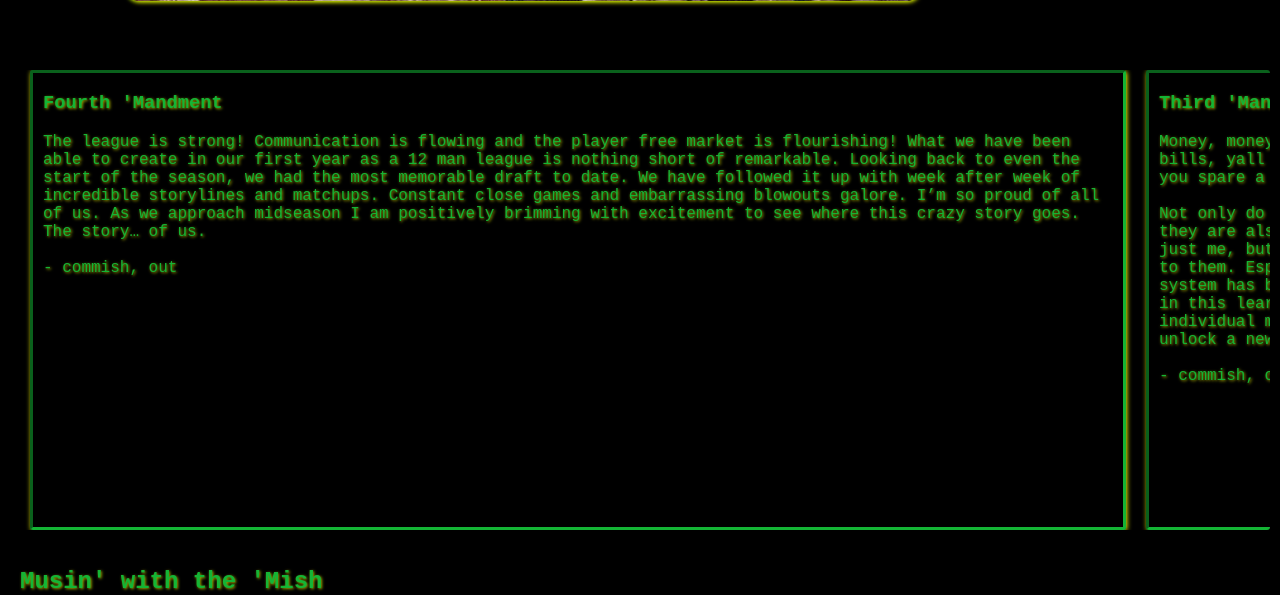
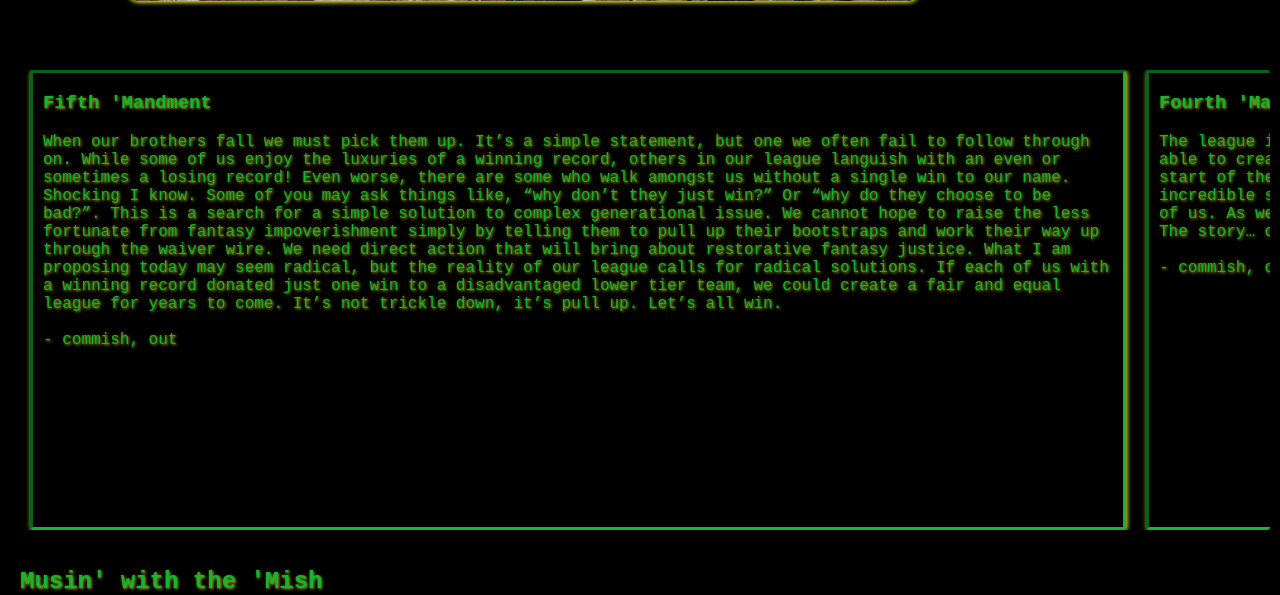
Before and after one commit to coglenn/FFF, a Flask app: template templates/news.html in a window 1280 px wide. Shown: the part 842-1437 px from the top of the page. Run offline with Flask 2, Linux system fonts and the light colour scheme; the template is opened without the code that fills it, so the values that code supplies are empty; parts of the project's set-up code (start-up, migrations or seed data) failed here and were passed over.

Commit message:
Update news.html

```diff
--- a/templates/news.html
+++ b/templates/news.html
@@ -46,6 +46,14 @@
             <h1>'Mish's 'Mandments</h1>
             <img src="../static/moses.jpeg" id="moses" alt="">
             <div class="mandment-container">
+                <div class="mandments" id="mandment5">
+                    <h3>Fifth 'Mandment</h3>
+                    <p>
+                        When our brothers fall we must pick them up. It’s a simple statement, but one we often fail to follow through on. While some of us enjoy the luxuries of a winning record, others in our league languish with an even or sometimes a losing record! Even worse, there are some who walk amongst us without a single win to our name. Shocking I know. Some of you may ask things like, “why don’t they just win?” Or “why do they choose to be bad?”. This is a search for a simple solution to complex generational issue. We cannot hope to raise the less fortunate from fantasy impoverishment simply by telling them to pull up their bootstraps and work their way up through the waiver wire. We need direct action that will bring about restorative fantasy justice. What I am proposing today may seem radical, but the reality of our league calls for radical solutions. If each of us with a winning record donated just one win to a disadvantaged lower tier team, we could create a fair and equal league for years to come. It’s not trickle down, it’s pull up. Let’s all win.
+    <br><br>- commish, out
+
+                    </p>
+                    </div>
                 <div class="mandments" id="mandment4">
                     <h3>Fourth 'Mandment</h3>
                     <p>
```
